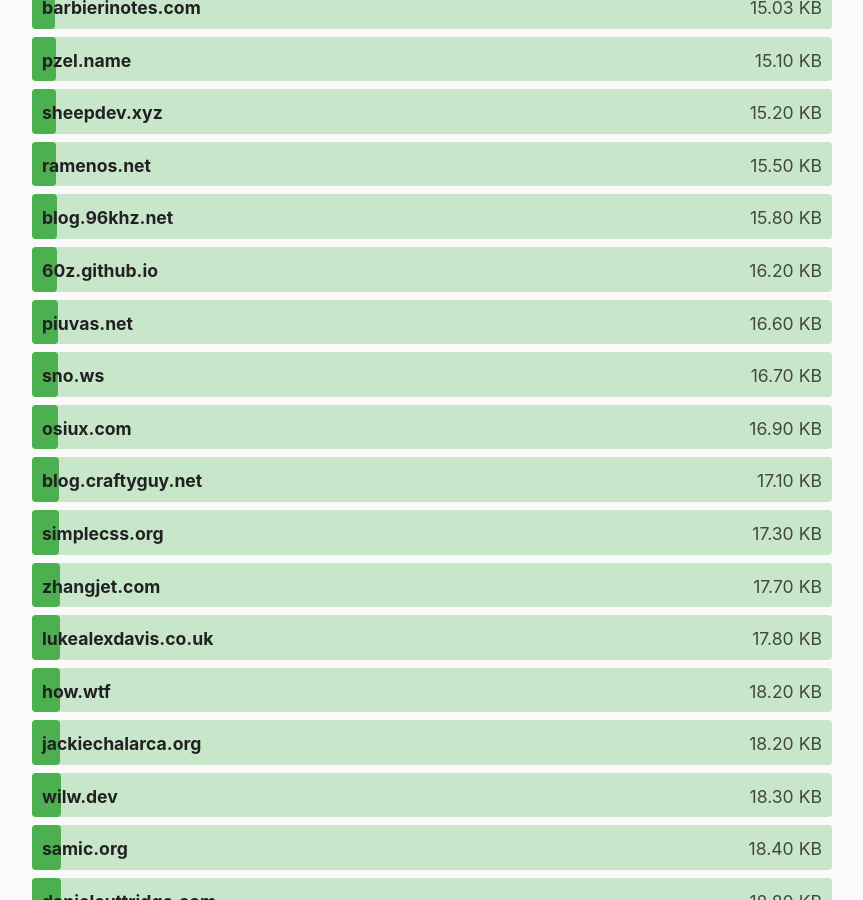
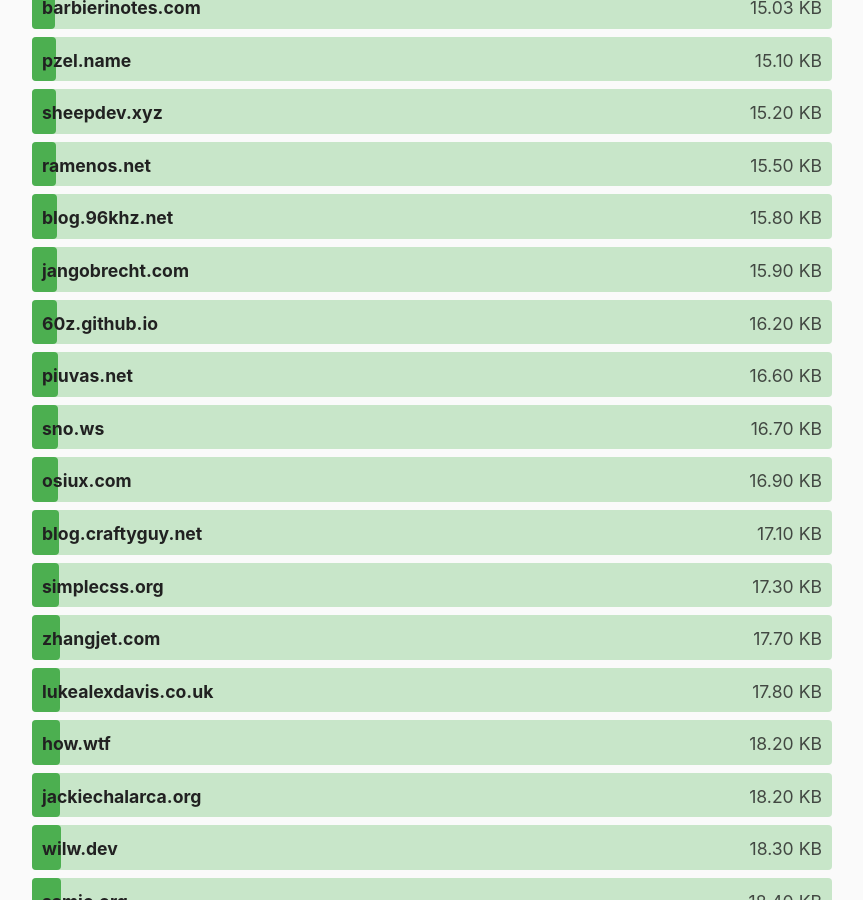
Before and after one commit to kevquirk/512kb.club, a Jekyll site: the page built from index.md, in a window 1280 px wide and 900 px high, scrolled down 8476 px. Shown: the whole window, without its empty margins (208-1071 px from the left). Built offline with Jekyll 4.4.1, drawn with Linux system fonts in a browser that asks for light colours.

Commit message:
Update sites.yml
To include jangobrecht.com

```diff
--- a/_data/sites.yml
+++ b/_data/sites.yml
@@ -4462,3 +4462,8 @@
   url: https://zwieratko.sk/
   size: 28.07
   last_checked: 2024-02-11
+
+- domain: jangobrecht.com
+  url: https://jangobrecht.com/
+  size: 15.90
+  last_checked: 2024-11-15
```
